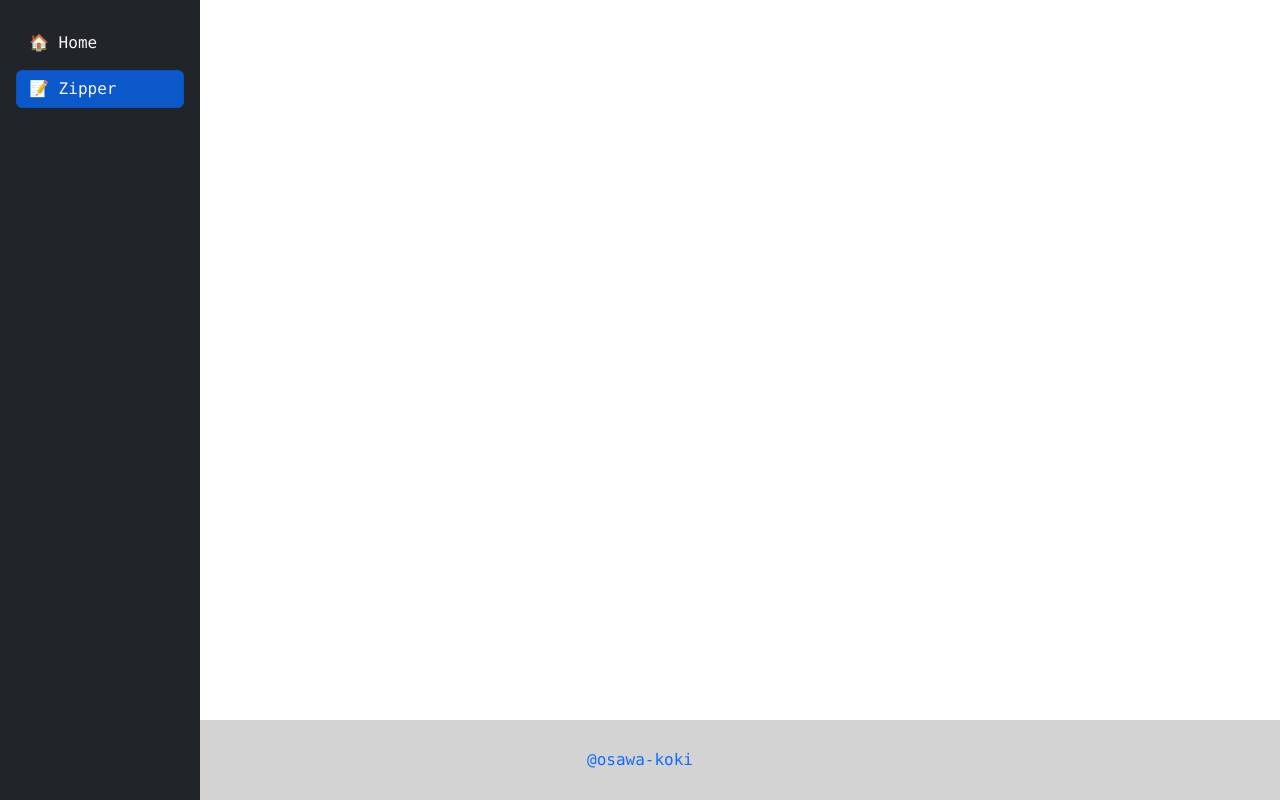
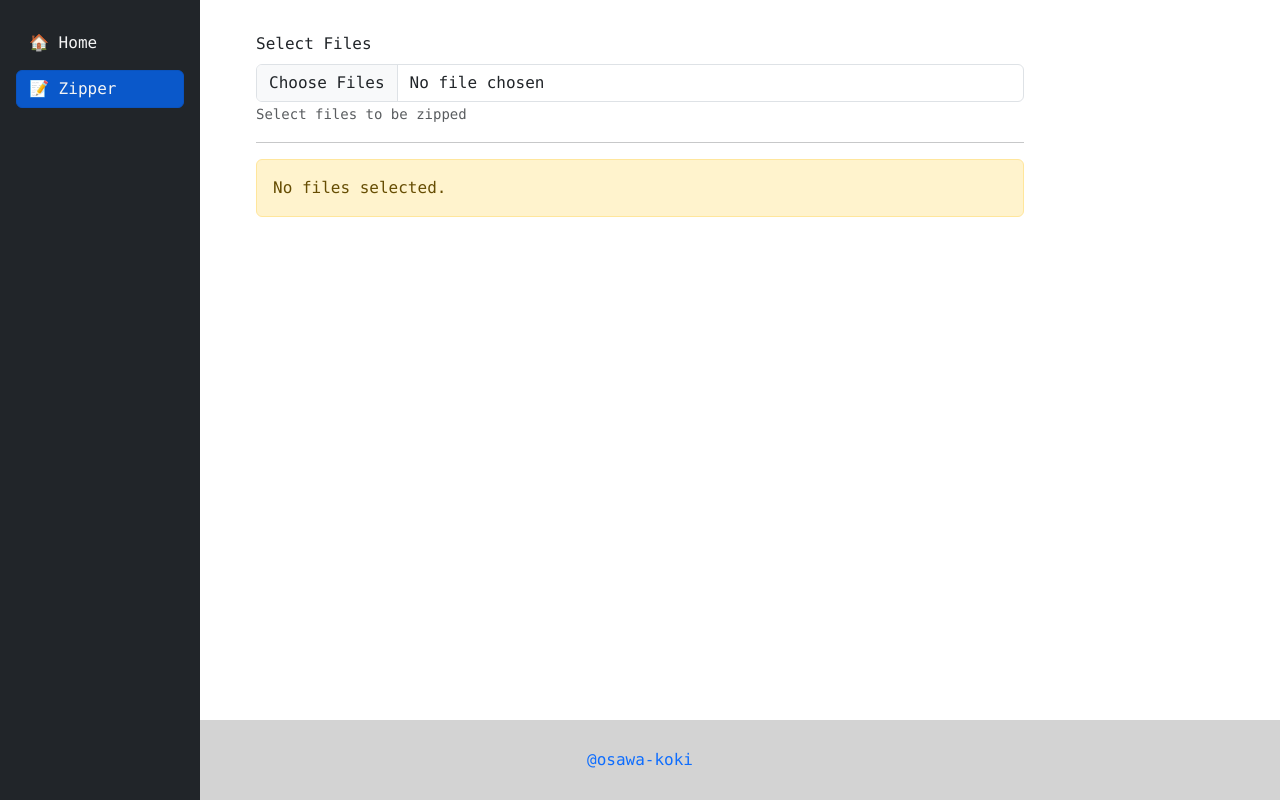
Before and after one commit to osawa-koki/simple-web-zipper, a Next.js app: page /zipper in a window 1280 px wide. Built offline with nearby package versions, Linux system fonts and the light colour scheme.

Commit message:
ファイルを選択可能に＆一覧表示

```diff
--- a/pages/zipper.tsx
+++ b/pages/zipper.tsx
@@ -1,8 +1,55 @@
-import React from 'react'
+import React, { useState } from 'react'
+import { Table } from 'react-bootstrap'
+import { Alert, Form } from 'react-bootstrap'
 
 export default function Zipper (): React.JSX.Element {
+  const [files, setFiles] = useState<FileList | null>(null)
+
   return (
     <>
+      <Form.Group controlId="formBasicFiles">
+        <Form.Label>Select Files</Form.Label>
+        <Form.Control type="file" multiple onChange={(event) => {
+          const inputElement = event.target as HTMLInputElement
+          setFiles(inputElement.files)
+        }} />
+        <Form.Text className="text-muted">
+          Select files to be zipped
+        </Form.Text>
+      </Form.Group>
+      <hr />
+      {
+      files == null
+        ? (
+         <Alert variant="warning">
+           No files selected.
+          </Alert>
+          )
+        : (
+          <Table>
+            <thead>
+              <tr>
+                <th>File Name</th>
+                <th>File Size</th>
+                <th>File Type</th>
+                <th>File Last Modified</th>
+              </tr>
+            </thead>
+            <tbody>
+              {
+                Array.from(files).map((file, index) => (
+                  <tr key={index}>
+                    <td>{file.name}</td>
+                    <td>{file.size}</td>
+                    <td>{file.type}</td>
+                    <td>{file.lastModified}</td>
+                  </tr>
+                ))
+              }
+            </tbody>
+          </Table>
+          )
+      }
     </>
   )
 }
```
